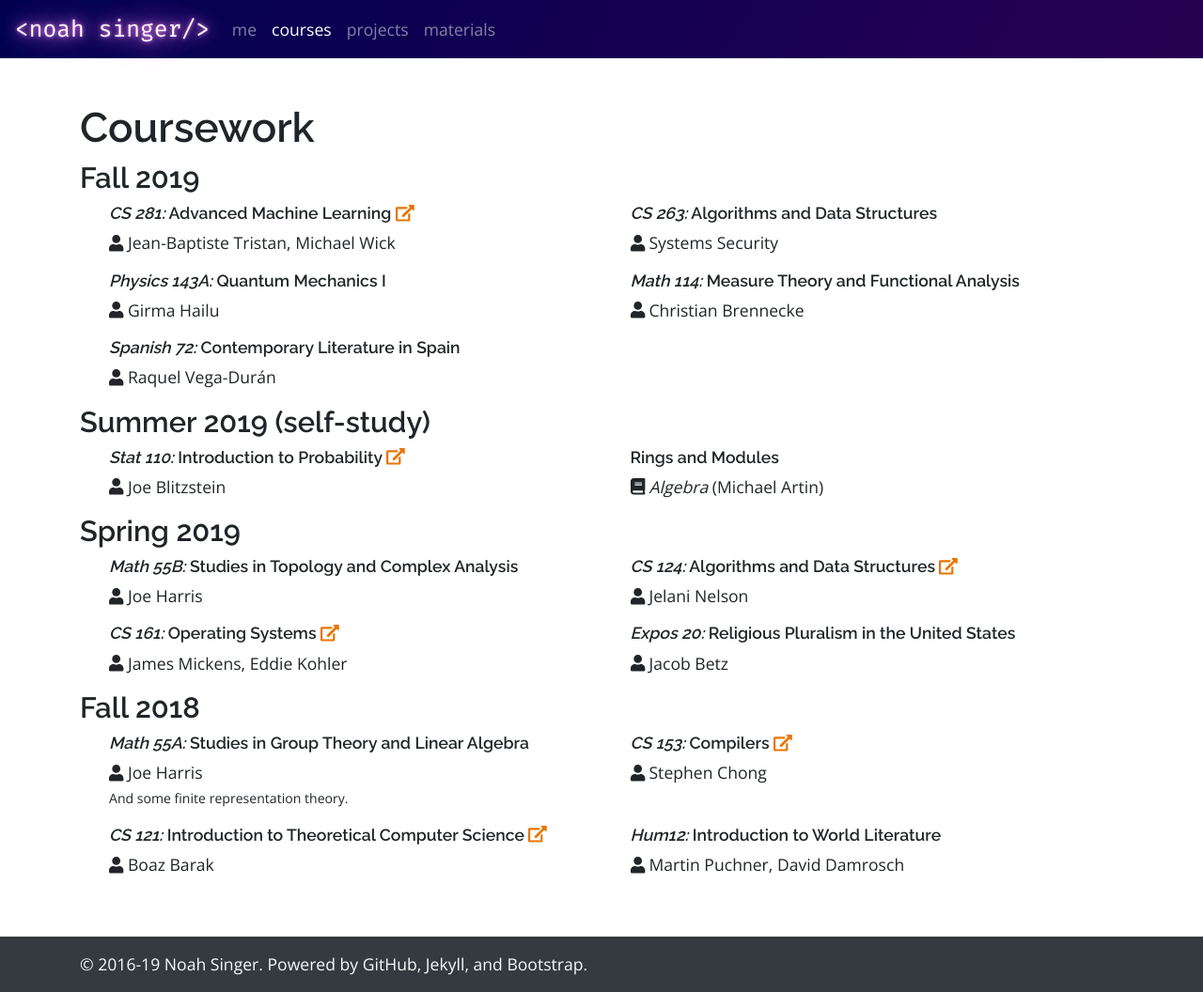
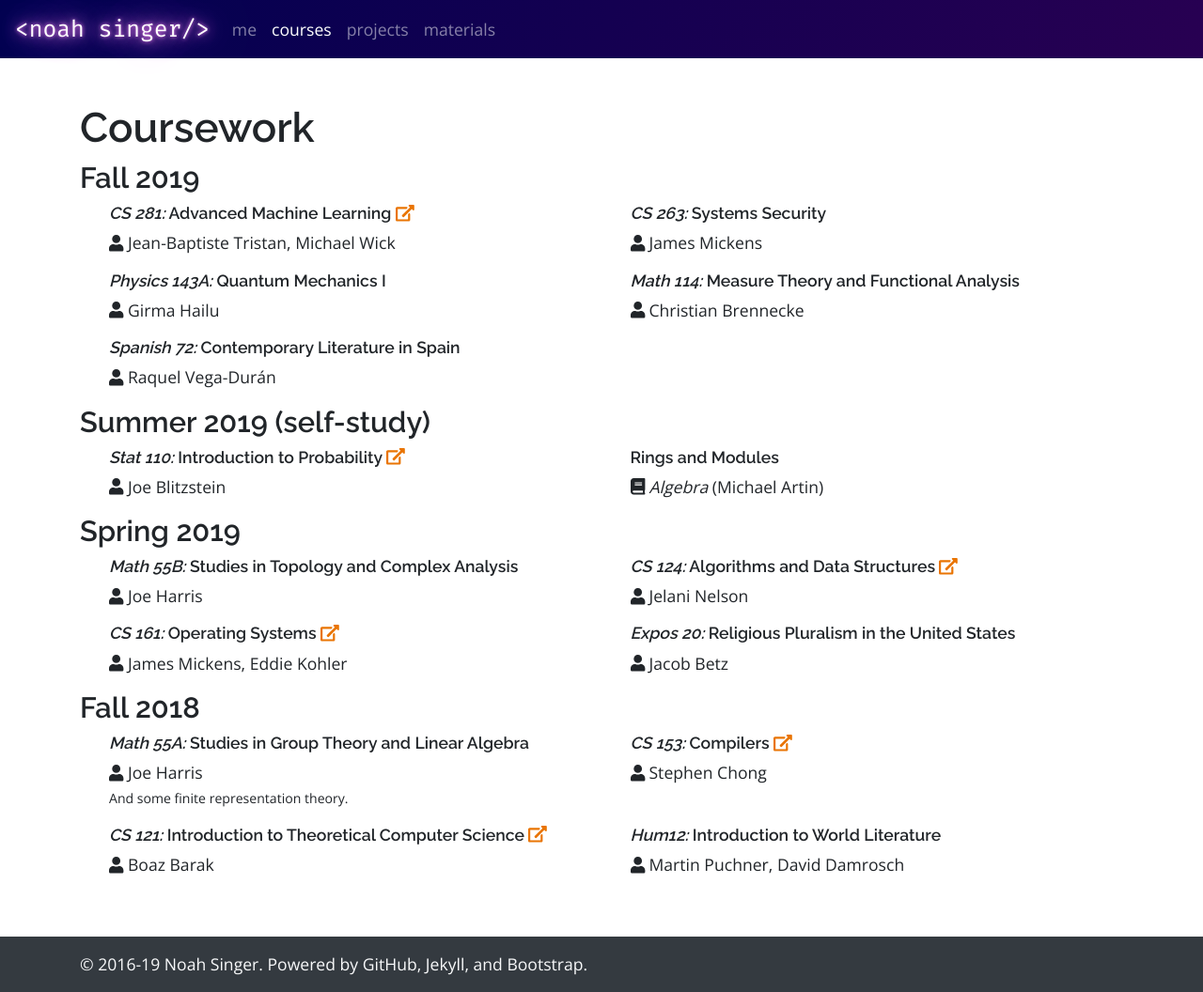
Before and after one commit to singerng/noahsinger.org, a Jekyll site: the page built from courses/index.md, in a window 1280 px wide. Shown: the whole page at 94% size. Built offline with Jekyll 4.4.1, drawn with Linux system fonts in a browser that asks for light colours; nearby versions of some CDN libraries.

Commit message:
fixed 263

```diff
--- a/_data/courses.yml
+++ b/_data/courses.yml
@@ -4,8 +4,8 @@
       instructor: Jean-Baptiste Tristan, Michael Wick
       code: CS 281
       site: https://harvard-ml-courses.github.io/cs281-web/
-    - title: Algorithms and Data Structures
-      instructor: Systems Security
+    - title: Systems Security
+      instructor: James Mickens
       code: CS 263
     - title: Quantum Mechanics I
       instructor: Girma Hailu
```
